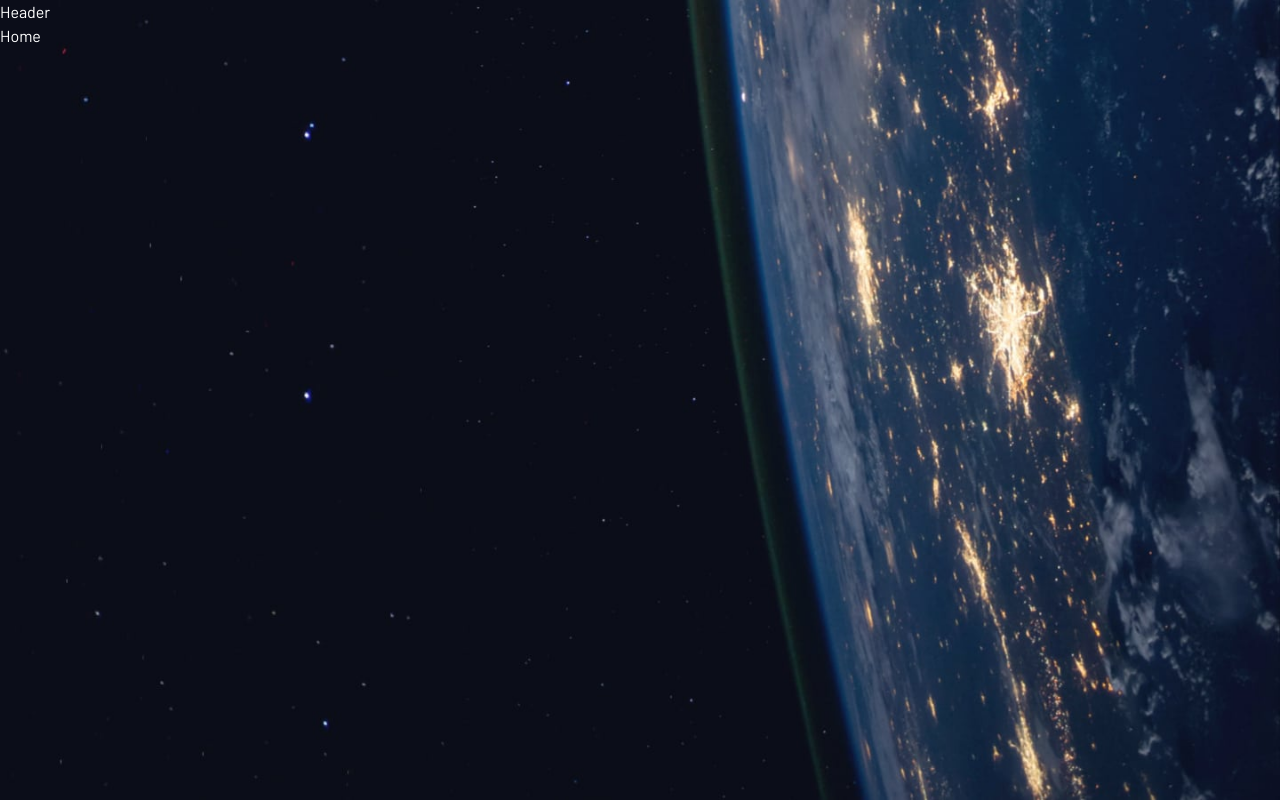
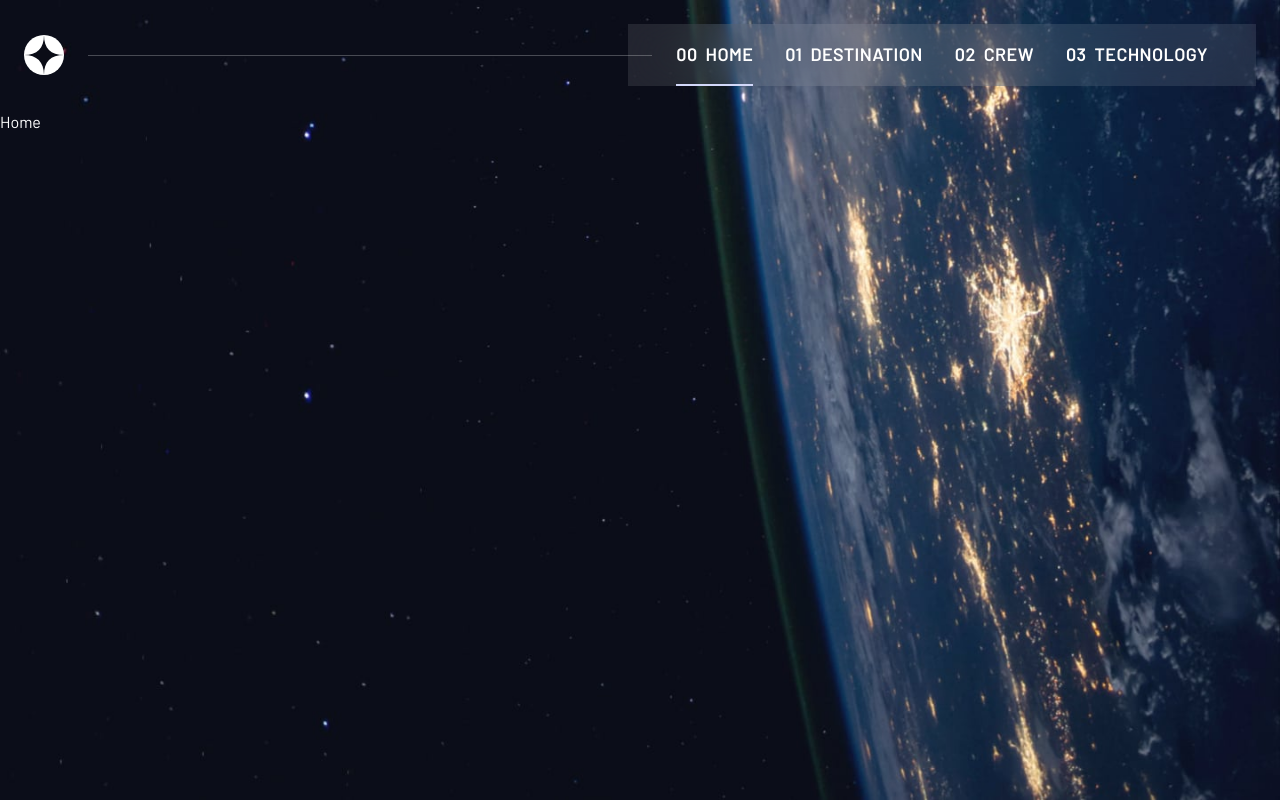
Before and after one commit to AhmedLebda/space-tourism-website, a React (Vite) app: page / in a window 1280 px wide. Built offline with nearby package versions, Linux system fonts and the light colour scheme; the HTML template or start-up script is replaced by a standard one; a web font is replaced by a local one.

Commit message:
feat: implement navbar

```diff
--- /dev/null
+++ b/custom.d.ts
@@ -0,0 +1,4 @@
+declare module '*.svg' {
+  const content: string;
+  export default content;
+}
--- /dev/null
+++ b/src/components/header.tsx
@@ -0,0 +1,16 @@
+import Logo from "./logo";
+import Navbar from "./navbar/navbar";
+
+
+const Header = () => {
+
+    return (
+        <header className="flex justify-between gap-6 items-center p-6 ">
+            <Logo />
+            <span className="hidden md:block relative w-full h-[1px] bg-white/25 -mr-12 z-30"></span>
+            <Navbar />
+        </header>
+    )
+}
+
+export default Header
--- /dev/null
+++ b/src/components/logo.tsx
@@ -0,0 +1,13 @@
+import { Link } from 'react-router-dom'
+import SiteLogo from "../assets/shared/logo.svg"
+
+const Logo = () => {
+    return (
+        <Link to="/" className="block w-10 h-10 shrink-0 sm:py-0">
+            <span className="sr-only">website logo</span>
+            <img src={SiteLogo} alt="website logo" />
+        </Link>
+    )
+}
+
+export default Logo
--- a/src/components/menu.tsx
+++ /dev/null
@@ -1,28 +0,0 @@
-import { NavLink } from 'react-router-dom'
-
-const getNavLinkClassName = (isActive: boolean) => {
-    return `py-4 uppercase  border-b-2 hover:border-secondary hover:text-secondary  ${isActive ? 'border-b-2 border-secondary' : 'border-transparent'
-        }`;
-};
-
-interface MenuProps {
-    items: string[];
-    path?: string
-    variant?: "navigation" | "ghost";
-}
-
-const Menu = ({ items, path, variant }: MenuProps) => {
-    if (!path || path === '/') path = '';
-    if (!variant) variant = 'ghost';
-    return (
-        <nav>
-            <ul className={`flex gap-8 px-8 md:px-12 ${variant === "navigation" ? "bg-white/5 backdrop-blur-xl" : ""}`}>
-                {items.map((item, index) => <NavLink key={index} to={`${path}/${item}`} className={({ isActive }) => getNavLinkClassName(isActive)}>
-                    <span aria-hidden="true" className='mr-1'>{index.toString().padStart(2, '0')}</span>
-                    {item}</NavLink>)}
-            </ul>
-        </nav>
-    )
-}
-
-export default Menu
--- /dev/null
+++ b/src/components/menu/menu.tsx
@@ -0,0 +1,19 @@
+import MenuItems from './menu_items';
+
+
+interface MenuProps {
+    items: string[];
+    path: string
+}
+
+const Menu = ({ items, path }: MenuProps) => {
+    return (
+        <nav>
+            <ul className="flex px-4 font-semibold md:text-lg gap-6">
+                <MenuItems items={items} path={path} numbered={false} />
+            </ul>
+        </nav>
+    )
+}
+
+export default Menu
--- /dev/null
+++ b/src/components/menu/menu_items.tsx
@@ -0,0 +1,31 @@
+import { NavLink } from "react-router-dom";
+
+
+const getNavLinkClassName = (isActive: boolean) => {
+    return `border-b-2 block py-4 ${isActive ? 'border-secondary' : 'border-transparent hover:border-secondary hover:text-secondary'
+        }`;
+};
+
+interface MenuItemsProps { items: string[], path?: string, numbered?: boolean }
+
+const MenuItems = ({ items, path, numbered }: MenuItemsProps) => {
+    if (!path || path === '/') path = '';
+    if (numbered === undefined) numbered = true;
+    return (
+        <>
+            {items.map((item, index) => {
+                const toPath = item === "home" ? "/" : `${path}/${item.replace(" ", "-")}`;
+                return (
+                    <li key={index} className='uppercase'>
+                        <NavLink to={toPath} className={({ isActive }) => getNavLinkClassName(isActive)}>
+                            {numbered && <span aria-hidden="true" className='mr-2 hidden lg:inline'>{index.toString().padStart(2, '0')}</span>}
+                            {item}
+                        </NavLink>
+                    </li>
+                );
+            })}
+        </>
+    )
+}
+
+export default MenuItems
--- /dev/null
+++ b/src/components/navbar/close_nav_button.tsx
@@ -0,0 +1,22 @@
+import CloseIcon from "../../assets/shared/icon-close.svg"
+
+
+
+interface NavCloseButtonProps {
+    onClick: () => void
+}
+
+const NavCloseButton = ({ onClick }: NavCloseButtonProps) => {
+    return (
+        <button
+            type="button"
+            onClick={onClick}
+            className="mb-10 ml-auto block"
+        >
+            <span className="sr-only">close main menu</span>
+            <img src={CloseIcon} alt="close main menu" />
+        </button>
+    )
+}
+
+export default NavCloseButton
--- /dev/null
+++ b/src/components/navbar/navbar.tsx
@@ -0,0 +1,36 @@
+import { useState } from "react"
+import NavOpenButton from "./open_nav_button"
+import NavCloseButton from "./close_nav_button"
+import MenuItems from "../menu/menu_items"
+
+const navLinks = ["home", "destination", "crew", "technology"];
+
+
+const Navbar = () => {
+    const [mobileMenuOpen, setMobileMenuOpen] = useState(true)
+    const open = () => setMobileMenuOpen(true);
+    const close = () => setMobileMenuOpen(false);
+
+    return (
+        <nav className="font-semibold tracking-wide">
+            {!mobileMenuOpen &&
+                <NavOpenButton onClick={open} />
+            }
+
+            <ul className={`hidden md:flex text-lg gap-8 bg-white/10 backdrop-blur-xl px-12`}>
+                <MenuItems items={navLinks} />
+            </ul>
+
+            {mobileMenuOpen && <div className="md:hidden bg-white/10 backdrop-blur-xl absolute top-0 bottom-0 right-0 left-1/2 p-6">
+                <NavCloseButton onClick={close} />
+
+                <ul className="flex flex-col gap-4">
+                    <MenuItems items={navLinks} />
+                </ul>
+
+            </div>}
+        </nav>
+    )
+}
+
+export default Navbar
--- /dev/null
+++ b/src/components/navbar/open_nav_button.tsx
@@ -0,0 +1,21 @@
+import BurgerIcon from "../../assets/shared/icon-hamburger.svg"
+
+
+interface NavOpenButtonProps {
+  onClick: () => void
+}
+
+const NavOpenButton = ({ onClick }: NavOpenButtonProps) => {
+  return (
+    <button
+      type="button"
+      onClick={onClick}
+      className="md:hidden"
+    >
+      <span className="sr-only">Open main menu</span>
+      <img src={BurgerIcon} alt="open main menu" />
+    </button>
+  )
+}
+
+export default NavOpenButton
--- a/src/pages/layouts/MainLayout.tsx
+++ b/src/pages/layouts/MainLayout.tsx
@@ -1,11 +1,12 @@
 import { Outlet } from "react-router-dom";
+import Header from "../../components/header";
 
 const MainLayout = () => {
+
     return (
-        <div className="min-h-screen grid grid-rows-mainLayout font-barlow bg-primary text-white bg-home-mobile xs:bg-home-tablet sm:bg-home-desktop bg-cover bg-bottom xs:bg-center">
-            <header>
-                Header
-            </header>
+        <div className="min-h-screen grid grid-rows-mainLayout font-barlow bg-primary text-white bg-home-mobile xs:bg-home-tablet md:bg-home-desktop bg-cover bg-bottom xs:bg-center overflow-hidden">
+
+            <Header />
 
             <main className="container">
                 <Outlet></Outlet>
--- a/tsconfig.app.json
+++ b/tsconfig.app.json
@@ -24,5 +24,5 @@
     "noFallthroughCasesInSwitch": true,
     "allowJs": true
   },
-    "include": ["src"]
+  "include": ["src", "custom.d.ts"]
 }
```
Lines whose indentation alone changed are shown as unchanged.
